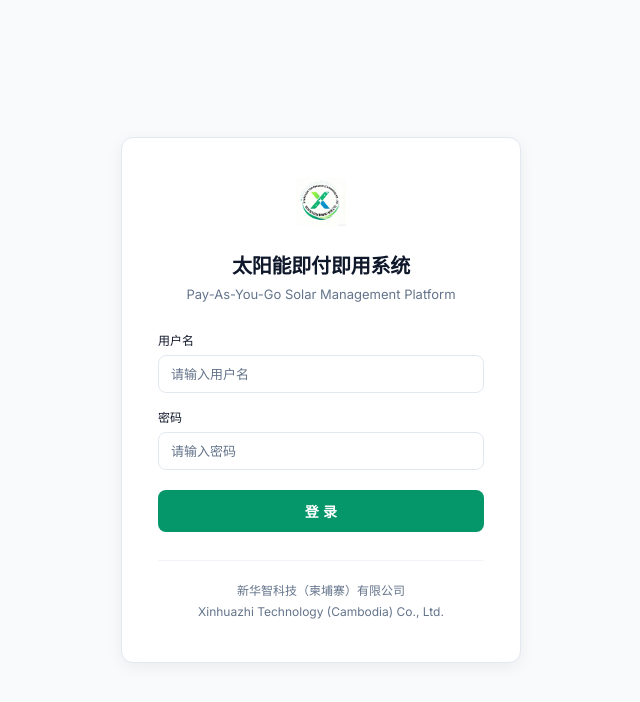
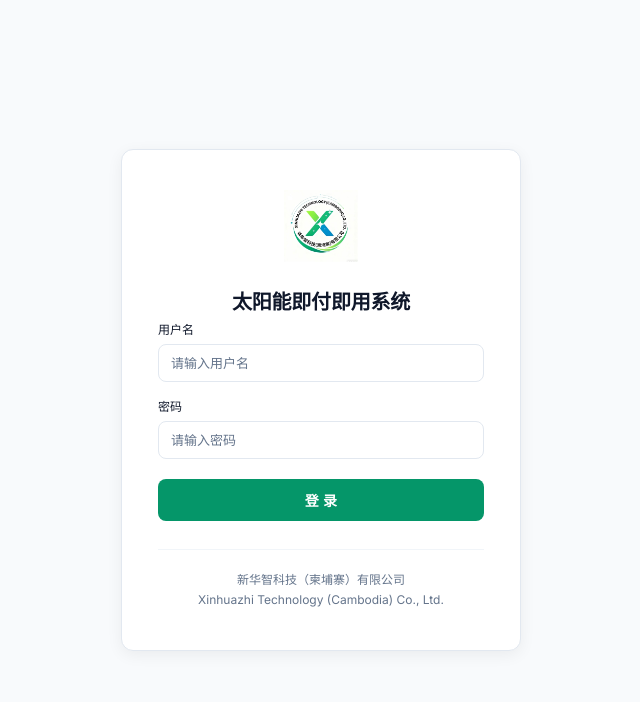
Before and after one commit to zhizhengqin/paygo-platform, a FastAPI app: page /login in a window 1280 px wide. Shown: the top 702 px of the page, without its empty margins (319-959 px from the left). Run offline with FastAPI, Linux system fonts and the light colour scheme.

Commit message:
fix: 登录页去掉英文副标题，logo 放大至 72px

```diff
--- a/static/style.css
+++ b/static/style.css
@@ -110,7 +110,7 @@ body {
   text-align: center;
 }
 .login-logo {
-  height: 48px;
+  height: 72px;
   width: auto;
   margin-bottom: 20px;
 }
--- a/templates/login.html
+++ b/templates/login.html
@@ -4,7 +4,6 @@
   <div class="login-card">
     <img src="/static/logo.png" alt="新华智科技" class="login-logo">
     <h1>太阳能即付即用系统</h1>
-    <p class="subtitle">Pay-As-You-Go Solar Management Platform</p>
     {% if error %}
     <p class="login-error">{{ error }}</p>
     {% endif %}
```
